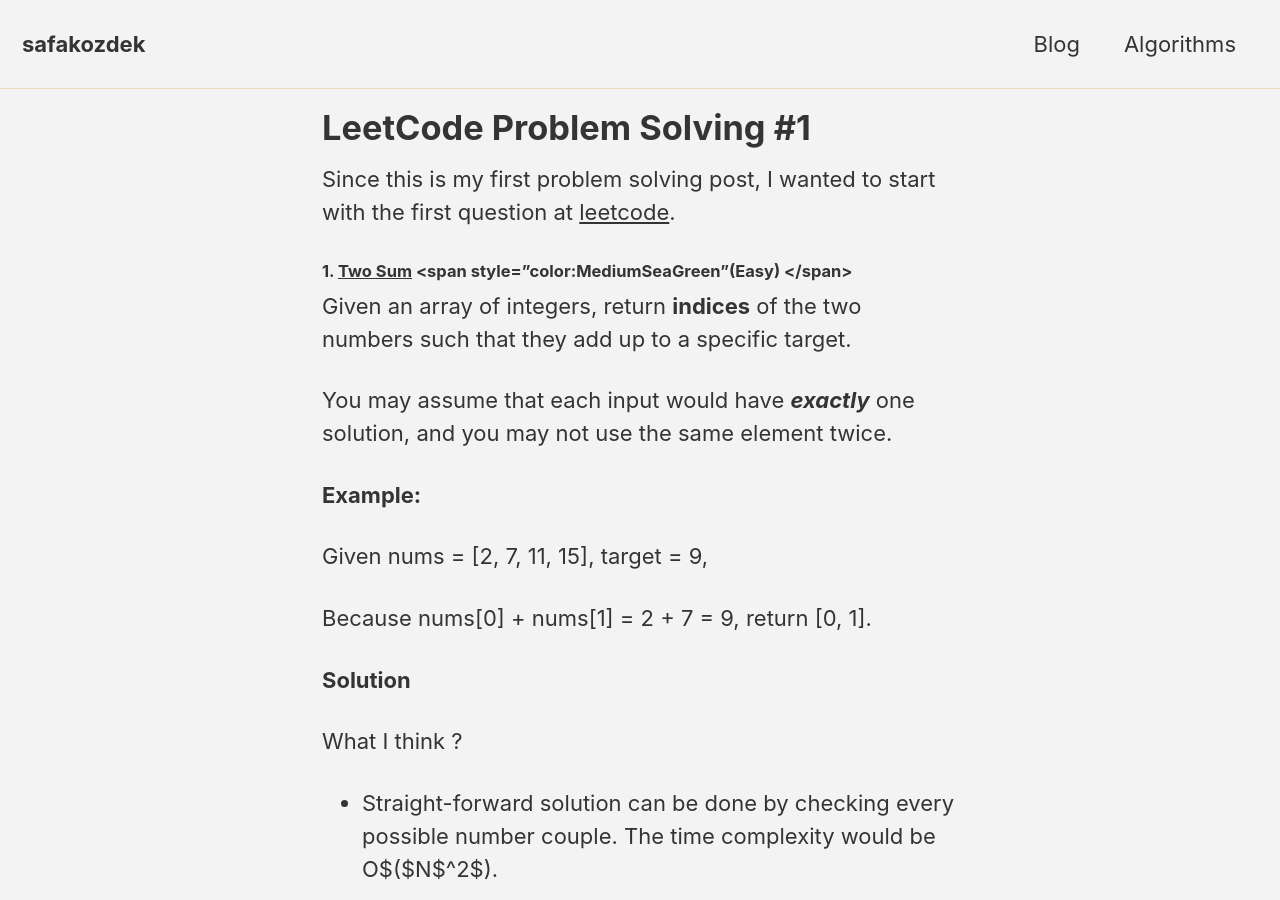
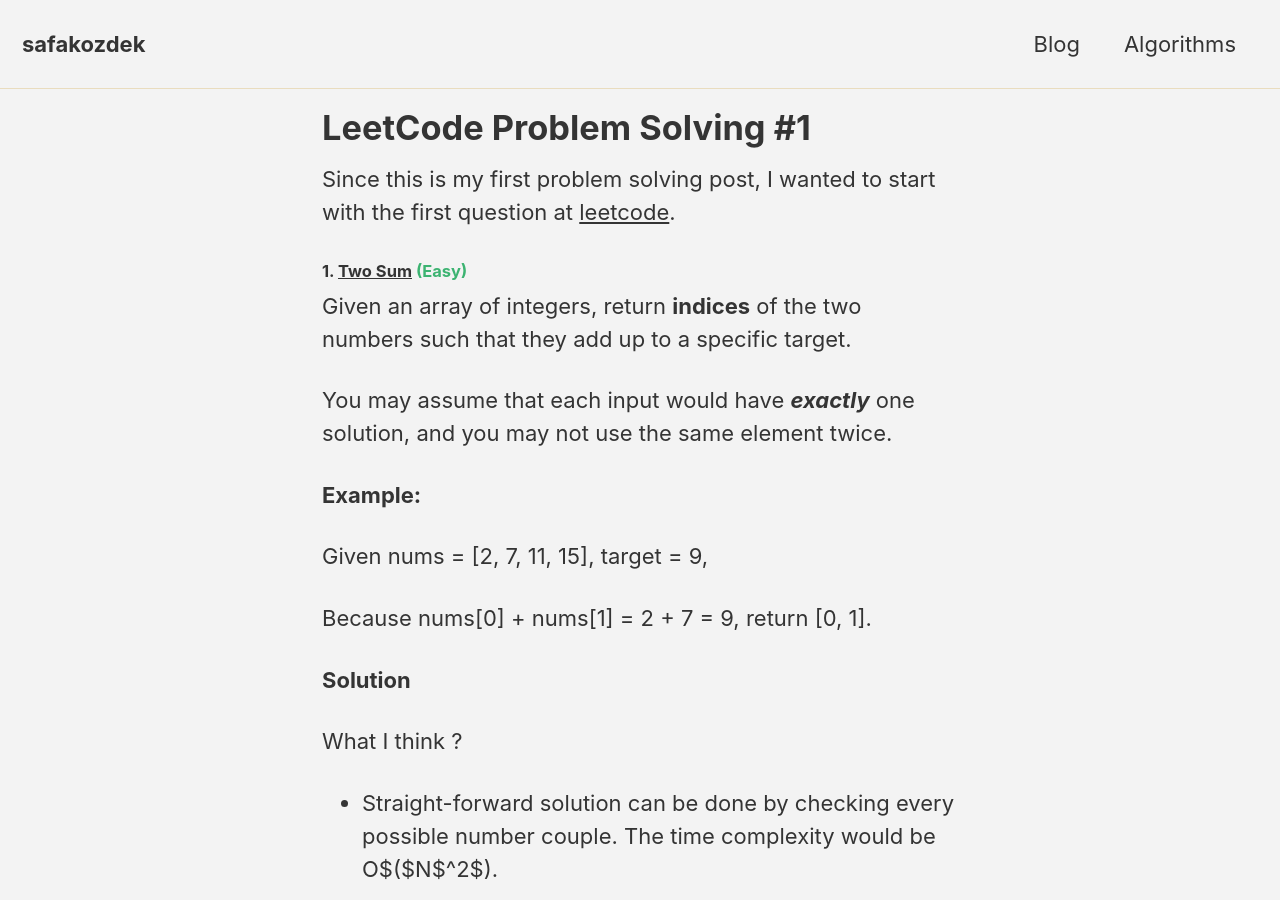
Before and after one commit to safakozdek/safakozdek.github.io, a Jekyll site: the page built from _posts/2020-05-05-leet-code-1.md, in a window 1280 px wide and 900 px high. Built offline with Jekyll 4.4.1, drawn with Linux system fonts in a browser that asks for light colours; cached includes are drawn as plain includes; nearby versions of some CDN libraries.

Commit message:
Update 2020-05-05-leet-code-1.md

```diff
--- a/_posts/2020-05-05-leet-code-1.md
+++ b/_posts/2020-05-05-leet-code-1.md
@@ -11,7 +11,7 @@ Tomato - Hard
 -->
 Since this is my first problem solving post, I wanted to start with the first question at [leetcode](https://leetcode.com/).
 
-#### 1. [Two Sum](https://leetcode.com/problems/two-sum/) <span style="color:MediumSeaGreen"(Easy) </span>
+#### 1. [Two Sum](https://leetcode.com/problems/two-sum/) <span style="color:MediumSeaGreen">(Easy) </span>
 
 Given an array of integers, return **indices** of the two numbers such that they add up to a specific target.
 
```
